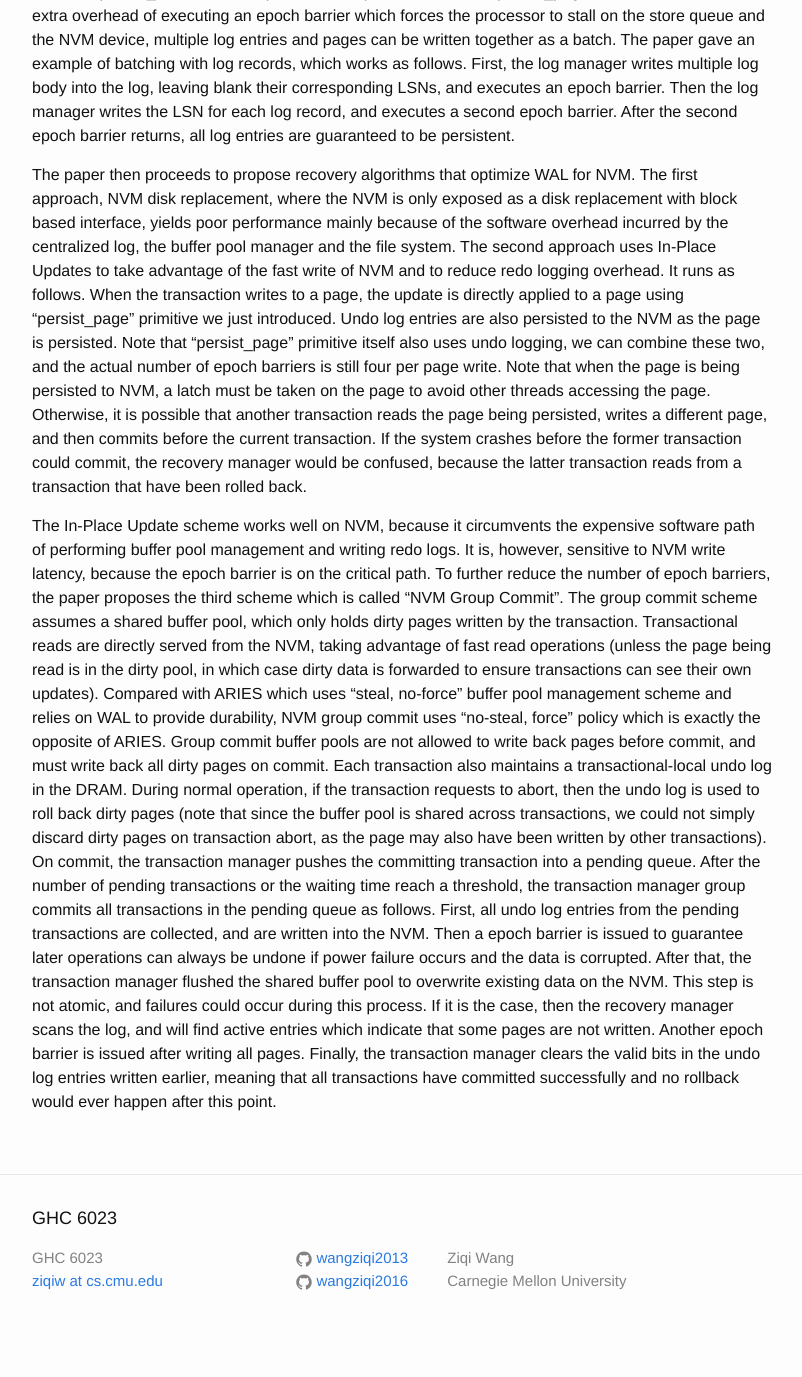
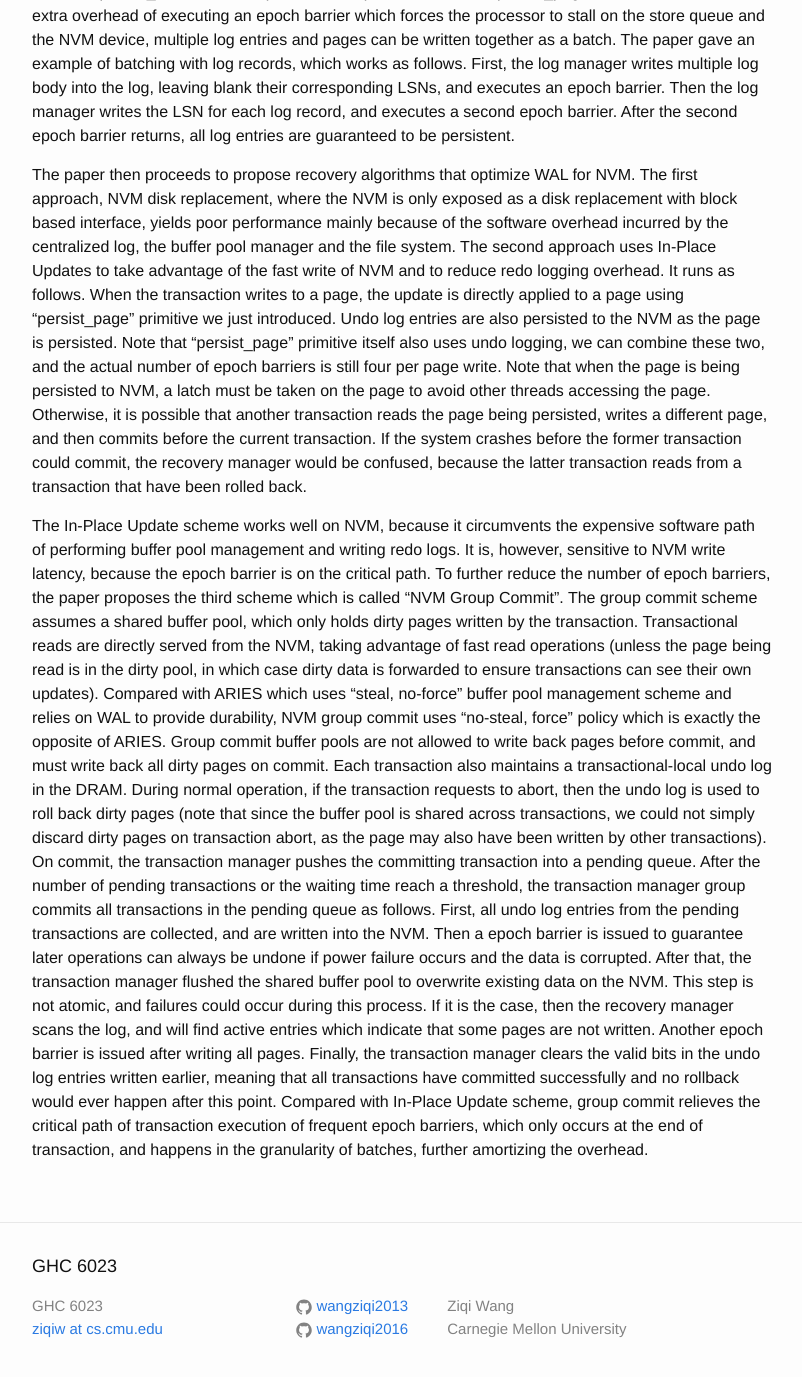
Before and after one commit to wangziqi2013/wangziqi2013.github.io, a Jekyll site: the page built from _posts/2019-02-03-Storage-Mgmt-In-The-NVM-Era.markdown, in a window 1280 px wide and 1400 px high, scrolled down 1922 px. Shown: the top 1377 px of the window, without its empty margins (238-1040 px from the left). Built offline with Jekyll 4.4.1, drawn with Linux system fonts in a browser that asks for light colours; before the commit the page ends 3274 px from its top, so only the background shows below that.

Commit message:
Finish comparison

```diff
--- a/_posts/2019-02-03-Storage-Mgmt-In-The-NVM-Era.markdown
+++ b/_posts/2019-02-03-Storage-Mgmt-In-The-NVM-Era.markdown
@@ -107,4 +107,6 @@ flushed the shared buffer pool to overwrite existing data on the NVM. This step
 during this process. If it is the case, then the recovery manager scans the log, and will find active entries which indicate
 that some pages are not written. Another epoch barrier is issued after writing all pages. Finally, the transaction manager
 clears the valid bits in the undo log entries written earlier, meaning that all transactions have committed successfully
-and no rollback would ever happen after this point.
+and no rollback would ever happen after this point. Compared with In-Place Update scheme, group commit relieves the critical
+path of transaction execution of frequent epoch barriers, which only occurs at the end of transaction, and happens in
+the granularity of batches, further amortizing the overhead.
```
